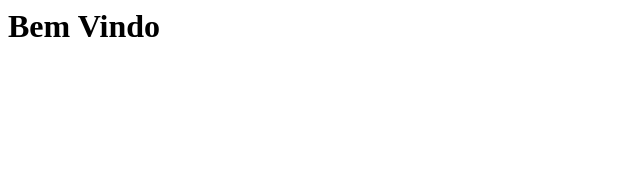
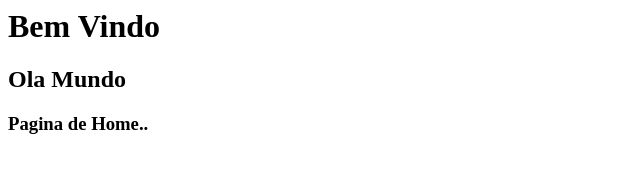
Before and after one commit to Gelsonlopes959/curso_github, a plain HTML site: page index.html in a window 1280 px wide. Shown: the whole page, without its empty margins (0-640 px from the left). Drawn offline with Linux system fonts and the light colour scheme.

Commit message:
Criando novas funcionalidade na Home

```diff
--- a/index.html
+++ b/index.html
@@ -1 +1,3 @@
 <h1>Bem Vindo</h1>
+<h2>Ola Mundo</h2>
+<h3>Pagina de Home..</h3>
```
Also changed, not shown: a.txt (added), nomes.txt.
